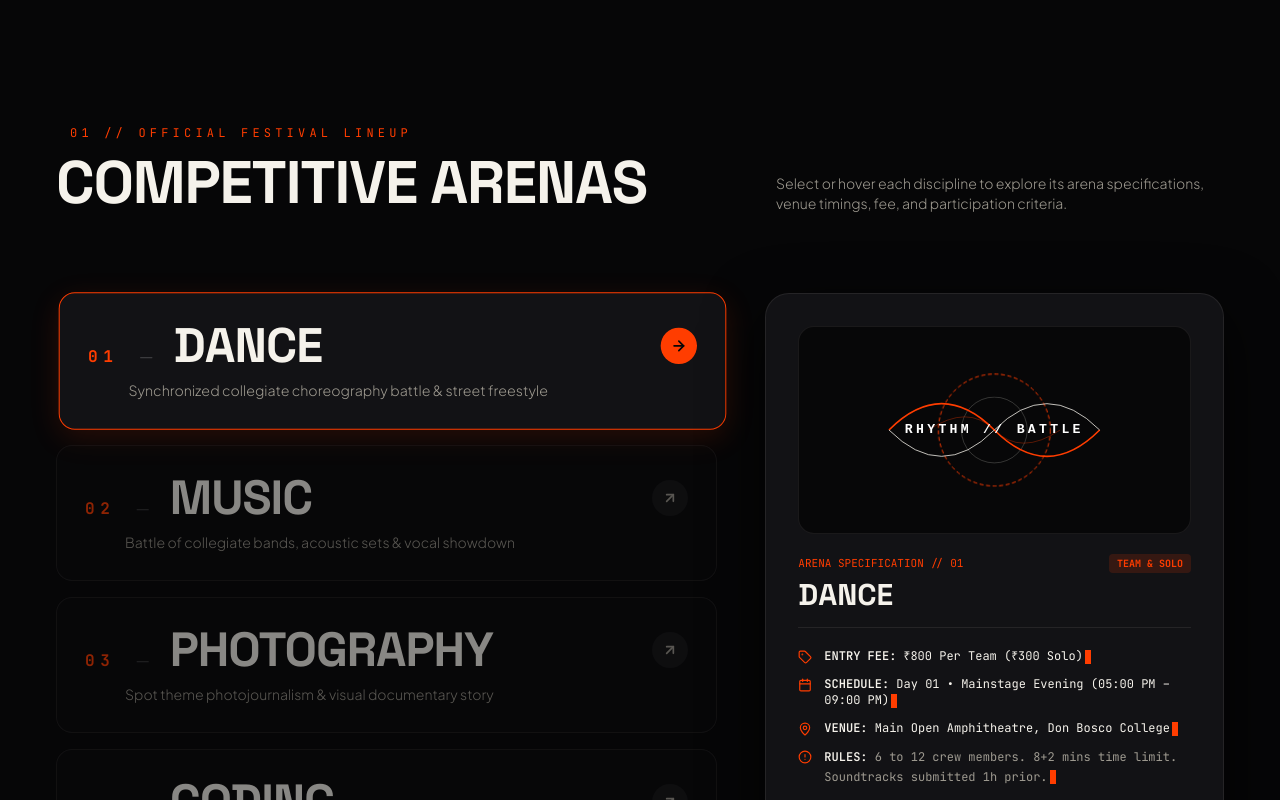
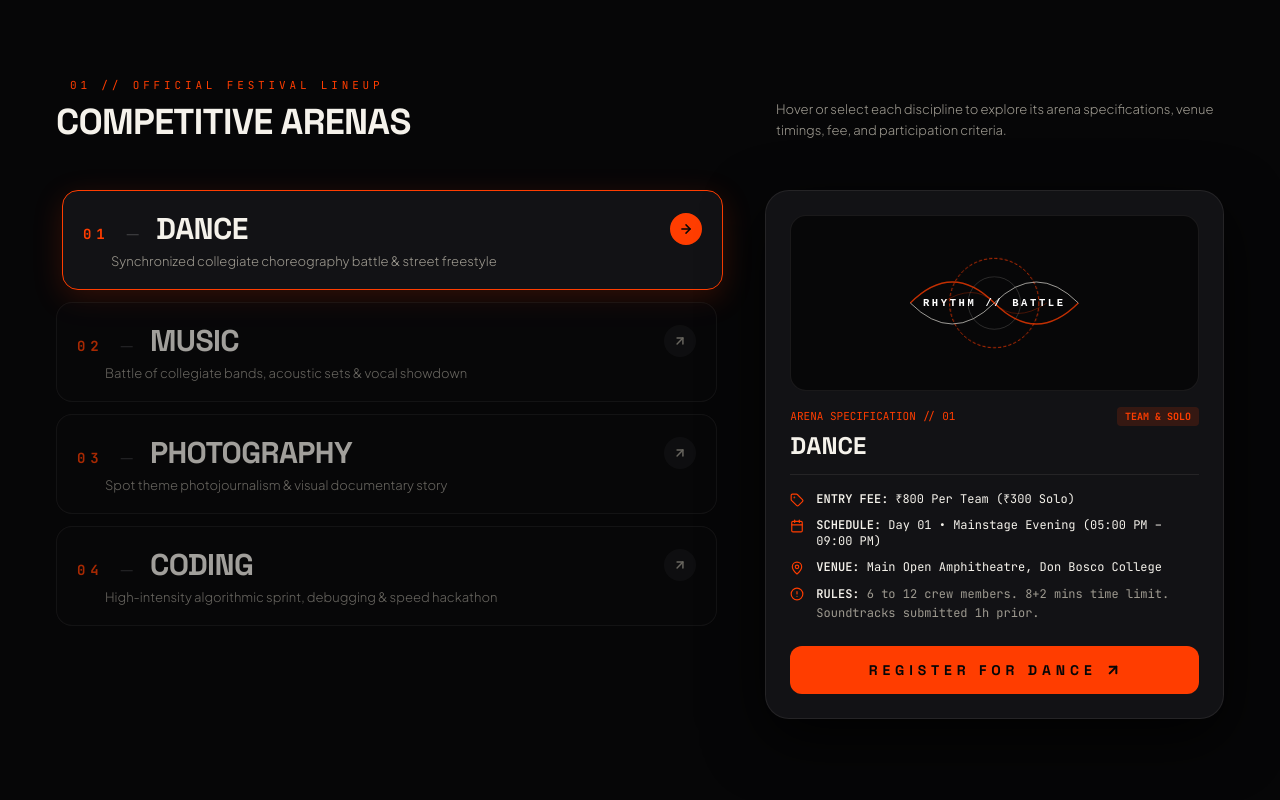
Before and after one commit to ananduep93/ASTRA-FEST, a Next.js app: page / in a window 1280 px wide. Shown: the part 820-1620 px from the top of the page. Built offline with nearby package versions, Linux system fonts and the light colour scheme.

Commit message:
fix(lineup): refine program typography, restore dynamic animations without layout shrink

```diff
--- a/src/components/footer.tsx
+++ b/src/components/footer.tsx
@@ -1,6 +1,6 @@
 export function Footer() {
   return (
-    <footer id="info" className="relative border-t border-fest-border bg-fest-black py-10 sm:py-14 px-4 sm:px-8 lg:px-14 text-fest-muted text-xs font-mono">
+    <footer id="info" className="relative border-t border-fest-border bg-fest-black py-10 sm:py-14 px-4 sm:px-8 lg:px-14 text-fest-muted text-xs font-mono scroll-mt-24">
       <div className="max-w-7xl mx-auto flex flex-col md:flex-row items-center md:items-start justify-between gap-6 sm:gap-8 text-center md:text-left">
 
         {/* Left: Festival Brand & Host */}
--- a/src/components/hero.tsx
+++ b/src/components/hero.tsx
@@ -11,7 +11,7 @@ export function Hero() {
   return (
     <section
       id="hero"
-      className="relative min-h-[100svh] w-full flex flex-col justify-between pt-16 sm:pt-20 md:pt-24 pb-4 sm:pb-8 px-4 sm:px-8 lg:px-14 max-w-7xl mx-auto overflow-hidden bg-fest-black text-fest-warm select-none"
+      className="relative min-h-[100svh] w-full flex flex-col justify-between pt-16 sm:pt-20 md:pt-24 pb-4 sm:pb-8 px-4 sm:px-8 lg:px-14 max-w-7xl mx-auto overflow-hidden bg-fest-black text-fest-warm select-none scroll-mt-24"
     >
       {/* Top Festival Sub-Header */}
       <motion.div
@@ -112,7 +112,7 @@ export function Hero() {
         >
           <a
             href="#programs"
-            className="group relative inline-flex items-center gap-3 sm:gap-3.5 px-6 sm:px-9 py-3 sm:py-4 bg-fest-accent text-fest-black font-display font-black text-xs sm:text-sm tracking-widest uppercase rounded-full hover:bg-fest-warm transition-all duration-300 shadow-[0_4px_25px_rgba(255,61,0,0.35)] hover:shadow-[0_8px_35px_rgba(245,242,235,0.3)] active:scale-95"
+            className="group relative inline-flex items-center gap-3 sm:gap-3.5 px-6 sm:px-9 py-3 sm:py-4 bg-fest-accent text-fest-black font-display font-black text-xs sm:text-sm tracking-widest uppercase rounded-full hover:bg-fest-warm transition-all duration-300 shadow-[0_4px_25px_rgba(255,61,0,0.35)] hover:shadow-[0_8px_35px_rgba(245,242,235,0.3)]"
           >
             <span>EXPLORE PROGRAMS</span>
             <div className="w-5 h-5 sm:w-6 sm:h-6 rounded-full bg-fest-black/20 flex items-center justify-center group-hover:translate-x-1.5 transition-transform duration-300">
--- a/src/components/navbar.tsx
+++ b/src/components/navbar.tsx
@@ -44,7 +44,7 @@ export function Navbar() {
         {/* Brand identity */}
         <a
           href="#"
-          className="group flex items-center space-x-2 sm:space-x-3 text-fest-warm transition-transform active:scale-95"
+          className="group flex items-center space-x-2 sm:space-x-3 text-fest-warm"
         >
           <div className="relative flex items-center justify-center w-5 h-5 sm:w-6 sm:h-6 rounded-full bg-fest-accent/20 border border-fest-accent/40 shrink-0">
             <span className="w-1.5 h-1.5 sm:w-2 sm:h-2 rounded-full bg-fest-accent animate-pulse" />
@@ -99,7 +99,7 @@ export function Navbar() {
         {/* Mobile menu trigger */}
         <button
           onClick={() => setMobileMenuOpen(!mobileMenuOpen)}
-          className="md:hidden flex items-center justify-center w-8 h-8 rounded-full border border-white/10 text-fest-warm hover:bg-white/5 active:scale-90 transition-transform"
+          className="md:hidden flex items-center justify-center w-8 h-8 rounded-full border border-white/10 text-fest-warm hover:bg-white/5"
           aria-label="Toggle navigation"
         >
           {mobileMenuOpen ? <X className="w-4 h-4" /> : <Menu className="w-4 h-4" />}
--- a/src/components/programs-lineup.tsx
+++ b/src/components/programs-lineup.tsx
@@ -2,7 +2,7 @@
 
 import { useState, useEffect } from "react";
 import { motion, AnimatePresence } from "framer-motion";
-import { ArrowUpRight, Calendar, Clock, MapPin, Tag, AlertCircle } from "lucide-react";
+import { ArrowUpRight, Calendar, MapPin, Tag, AlertCircle } from "lucide-react";
 
 interface Program {
   id: string;
@@ -73,18 +73,44 @@ const programs: Program[] = [
   },
 ];
 
-// Custom Vector Artwork Renderers
+// Custom Vector Artwork Renderers with dynamic festival animations
 function ProgramArtwork({ type }: { type: Program["artType"] }) {
   if (type === "dance") {
     return (
-      <div className="relative w-full h-full flex items-center justify-center overflow-hidden bg-black/60 rounded-xl sm:rounded-2xl border border-fest-border p-4 sm:p-6">
+      <div className="relative w-full h-full flex items-center justify-center overflow-hidden bg-black/60 rounded-2xl border border-fest-border p-4 sm:p-6">
         <svg viewBox="0 0 400 240" className="w-full h-full max-h-48 sm:max-h-56">
-          <circle cx="200" cy="120" r="85" stroke="#FF3D00" strokeWidth="1.5" strokeDasharray="6 4" fill="none" className="animate-spin" style={{ animationDuration: "25s" }} />
+          <circle
+            cx="200"
+            cy="120"
+            r="85"
+            stroke="#FF3D00"
+            strokeWidth="1.5"
+            strokeDasharray="6 4"
+            fill="none"
+            className="animate-spin"
+            style={{ animationDuration: "25s" }}
+          />
           <circle cx="200" cy="120" r="50" stroke="#F5F2EB" strokeWidth="1" fill="none" opacity="0.3" />
-          <path d="M 40 120 Q 120 40, 200 120 T 360 120" stroke="#FF3D00" strokeWidth="2.5" fill="none" />
+          <motion.path
+            d="M 40 120 Q 120 40, 200 120 T 360 120"
+            stroke="#FF3D00"
+            strokeWidth="2.5"
+            fill="none"
+            animate={{ opacity: [0.7, 1, 0.7] }}
+            transition={{ duration: 2, repeat: Infinity, ease: "easeInOut" }}
+          />
           <path d="M 40 120 Q 120 200, 200 120 T 360 120" stroke="#F5F2EB" strokeWidth="1.5" opacity="0.8" fill="none" />
           <path d="M 100 120 Q 160 80, 200 120 T 300 120" stroke="#FF3D00" strokeWidth="1" opacity="0.5" fill="none" />
-          <text x="200" y="125" textAnchor="middle" fill="#FFFFFF" fontSize="20" fontFamily="monospace" fontWeight="bold" letterSpacing="5">
+          <text
+            x="200"
+            y="125"
+            textAnchor="middle"
+            fill="#FFFFFF"
+            fontSize="20"
+            fontFamily="monospace"
+            fontWeight="bold"
+            letterSpacing="5"
+          >
             RHYTHM // BATTLE
           </text>
         </svg>
@@ -94,12 +120,12 @@ function ProgramArtwork({ type }: { type: Program["artType"] }) {
 
   if (type === "music") {
     return (
-      <div className="relative w-full h-full flex items-center justify-center overflow-hidden bg-black/60 rounded-xl sm:rounded-2xl border border-fest-border p-4 sm:p-6">
+      <div className="relative w-full h-full flex items-center justify-center overflow-hidden bg-black/60 rounded-2xl border border-fest-border p-4 sm:p-6">
         <svg viewBox="0 0 400 240" className="w-full h-full max-h-48 sm:max-h-56">
           {[20, 50, 80, 110, 140, 170, 200, 230, 260, 290, 320, 350, 380].map((x, i) => {
             const h = 40 + ((i * 37) % 110);
             return (
-              <line
+              <motion.line
                 key={i}
                 x1={x}
                 y1={120 - h / 2}
@@ -109,10 +135,30 @@ function ProgramArtwork({ type }: { type: Program["artType"] }) {
                 strokeWidth="4"
                 strokeLinecap="round"
                 opacity={i % 3 === 0 ? 1 : 0.4}
+                animate={{
+                  y1: [120 - h / 2, 120 - (h * 0.35) / 2, 120 - (h * 1.15) / 2, 120 - h / 2],
+                  y2: [120 + h / 2, 120 + (h * 0.35) / 2, 120 + (h * 1.15) / 2, 120 + h / 2],
+                }}
+                transition={{
+                  duration: 0.8 + (i % 4) * 0.2,
+                  repeat: Infinity,
+                  repeatType: "reverse",
+                  ease: "easeInOut",
+                  delay: (i * 0.06),
+                }}
               />
             );
           })}
-          <circle cx="200" cy="120" r="30" fill="#060607" stroke="#FF3D00" strokeWidth="2" />
+          <motion.circle
+            cx="200"
+            cy="120"
+            r="30"
+            fill="#060607"
+            stroke="#FF3D00"
+            strokeWidth="2"
+            animate={{ scale: [1, 1.08, 1] }}
+            transition={{ duration: 1.2, repeat: Infinity, ease: "easeInOut" }}
+          />
           <circle cx="200" cy="120" r="8" fill="#F5F2EB" />
           <text x="200" y="215" textAnchor="middle" fill="#FF3D00" fontSize="12" fontFamily="monospace" letterSpacing="4">
             AMPLIFIED FREQ • 128 BPM
@@ -124,11 +170,21 @@ function ProgramArtwork({ type }: { type: Program["artType"] }) {
 
   if (type === "photography") {
     return (
-      <div className="relative w-full h-full flex items-center justify-center overflow-hidden bg-black/60 rounded-xl sm:rounded-2xl border border-fest-border p-4 sm:p-6">
+      <div className="relative w-full h-full flex items-center justify-center overflow-hidden bg-black/60 rounded-2xl border border-fest-border p-4 sm:p-6">
         <svg viewBox="0 0 400 240" className="w-full h-full max-h-48 sm:max-h-56">
           <rect x="70" y="30" width="260" height="180" rx="8" stroke="#F5F2EB" strokeWidth="1.5" opacity="0.3" fill="none" />
           <circle cx="200" cy="120" r="65" stroke="#FF3D00" strokeWidth="2" fill="none" />
-          <circle cx="200" cy="120" r="35" stroke="#F5F2EB" strokeWidth="1" strokeDasharray="4 4" fill="none" />
+          <circle
+            cx="200"
+            cy="120"
+            r="35"
+            stroke="#F5F2EB"
+            strokeWidth="1"
+            strokeDasharray="4 4"
+            fill="none"
+            className="animate-spin"
+            style={{ animationDuration: "16s" }}
+          />
           <line x1="180" y1="120" x2="220" y2="120" stroke="#FF3D00" strokeWidth="2" />
           <line x1="200" y1="100" x2="200" y2="140" stroke="#FF3D00" strokeWidth="2" />
           <text x="85" y="55" fill="#FF3D00" fontSize="11" fontFamily="monospace" letterSpacing="2">
@@ -144,7 +200,7 @@ function ProgramArtwork({ type }: { type: Program["artType"] }) {
 
   // Coding
   return (
-    <div className="relative w-full h-full flex items-center justify-center overflow-hidden bg-black/60 rounded-xl sm:rounded-2xl border border-fest-border p-4 sm:p-6 font-mono">
+    <div className="relative w-full h-full flex items-center justify-center overflow-hidden bg-black/60 rounded-2xl border border-fest-border p-4 sm:p-6 font-mono">
       <svg viewBox="0 0 400 240" className="w-full h-full max-h-48 sm:max-h-56">
         <text x="30" y="45" fill="#FF3D00" fontSize="13" fontFamily="monospace" fontWeight="bold">
           fn main() {"{"}
@@ -170,18 +226,17 @@ function ProgramArtwork({ type }: { type: Program["artType"] }) {
   );
 }
 
-// Typing Text Effect Helper
-function TypewriterText({ text, speed = 14 }: { text: string; speed?: number }) {
-  const [displayed, setDisplayed] = useState("");
+// Typing Text Effect Helper - Rock-solid layout with zero container collapse or shrinking
+function TypewriterText({ text, speed = 12 }: { text: string; speed?: number }) {
+  const [displayedLength, setDisplayedLength] = useState(0);
 
   useEffect(() => {
-    setDisplayed("");
+    setDisplayedLength(0);
     let index = 0;
     const interval = setInterval(() => {
-      if (index <= text.length) {
-        setDisplayed(text.slice(0, index));
-        index++;
-      } else {
+      index++;
+      setDisplayedLength(index);
+      if (index >= text.length) {
         clearInterval(interval);
       }
     }, speed);
@@ -189,44 +244,52 @@ function TypewriterText({ text, speed = 14 }: { text: string; speed?: number })
     return () => clearInterval(interval);
   }, [text, speed]);
 
+  const visibleText = text.slice(0, displayedLength);
+  const hiddenText = text.slice(displayedLength);
+
   return (
     <span>
-      {displayed}
-      <span className="inline-block w-1.5 h-3.5 bg-fest-accent ml-0.5 animate-pulse align-middle" />
+      <span>{visibleText}</span>
+      {displayedLength < text.length && (
+        <span className="inline-block w-1.5 h-3 bg-fest-accent mx-0.5 animate-pulse align-middle" />
+      )}
+      <span className="opacity-0 select-none pointer-events-none" aria-hidden="true">
+        {hiddenText}
+      </span>
     </span>
   );
 }
 
-// Shared Program Detail Panel Content
+// Program Detail Card - Constant rock-solid size, strictly NO shrinking on hover
 function ProgramDetailsCard({ program }: { program: Program }) {
   return (
-    <div className="flex flex-col space-y-5">
-      {/* Top Pop-up Artwork Frame */}
-      <div className="h-44 sm:h-52 w-full">
+    <div className="flex flex-col space-y-4">
+      {/* Top Artwork Frame */}
+      <div className="h-36 sm:h-44 w-full shrink-0">
         <ProgramArtwork type={program.artType} />
       </div>
 
       {/* Program Name & Category */}
-      <div className="border-b border-fest-border pb-3.5">
-        <div className="flex items-center justify-between text-[11px] font-mono text-fest-accent mb-1">
+      <div className="border-b border-fest-border pb-3">
+        <div className="flex items-center justify-between text-[10px] sm:text-[11px] font-mono text-fest-accent mb-1">
           <span>ARENA SPECIFICATION // {program.number}</span>
           <span className="px-2 py-0.5 rounded bg-fest-accent/15 text-fest-accent text-[9px] sm:text-[10px] font-bold">
             {program.badge}
           </span>
         </div>
-        <h4 className="font-display font-black text-2xl sm:text-3xl text-fest-warm">
+        <h4 className="font-display font-black text-xl sm:text-2xl text-fest-warm">
           {program.name}
         </h4>
       </div>
 
-      {/* Typed Out Information Details */}
-      <div className="space-y-3 font-mono text-[11px] sm:text-xs text-fest-muted">
+      {/* Information Details with smooth typewriter animation & zero layout shift */}
+      <div className="space-y-2.5 font-mono text-[11px] sm:text-xs text-fest-muted">
         <div className="flex items-start gap-2.5 sm:gap-3">
           <Tag className="w-3.5 h-3.5 text-fest-accent shrink-0 mt-0.5" />
           <div className="flex-1">
             <span className="text-fest-warm font-semibold">ENTRY FEE: </span>
             <span className="text-fest-warm">
-              <TypewriterText text={program.fee} speed={15} />
+              <TypewriterText text={program.fee} speed={12} />
             </span>
           </div>
         </div>
@@ -236,7 +299,7 @@ function ProgramDetailsCard({ program }: { program: Program }) {
           <div className="flex-1">
             <span className="text-fest-warm font-semibold">SCHEDULE: </span>
             <span className="text-fest-warm">
-              <TypewriterText text={`${program.date} (${program.time})`} speed={12} />
+              <TypewriterText text={`${program.date} (${program.time})`} speed={10} />
             </span>
           </div>
         </div>
@@ -246,7 +309,7 @@ function ProgramDetailsCard({ program }: { program: Program }) {
           <div className="flex-1">
             <span className="text-fest-warm font-semibold">VENUE: </span>
             <span className="text-fest-warm">
-              <TypewriterText text={program.venue} speed={10} />
+              <TypewriterText text={program.venue} speed={9} />
             </span>
           </div>
         </div>
@@ -256,17 +319,17 @@ function ProgramDetailsCard({ program }: { program: Program }) {
           <div className="flex-1 leading-relaxed">
             <span className="text-fest-warm font-semibold">RULES: </span>
             <span className="text-fest-muted">
-              <TypewriterText text={program.requirements} speed={8} />
+              <TypewriterText text={program.requirements} speed={7} />
             </span>
           </div>
         </div>
       </div>
 
       {/* Action Button: REGISTER */}
-      <div className="pt-2">
+      <div className="pt-1.5">
         <button
           type="button"
-          className="w-full py-3.5 sm:py-4 rounded-xl bg-fest-accent text-fest-black font-display font-black text-xs sm:text-sm tracking-widest uppercase hover:bg-fest-warm hover:shadow-[0_0_30px_rgba(245,242,235,0.4)] transition-all duration-300 flex items-center justify-center gap-2 group active:scale-[0.98]"
+          className="w-full py-3 sm:py-3.5 rounded-xl bg-fest-accent text-fest-black font-display font-black text-xs sm:text-sm tracking-widest uppercase hover:bg-fest-warm hover:shadow-[0_0_30px_rgba(245,242,235,0.4)] transition-colors duration-200 flex items-center justify-center gap-2 group cursor-pointer"
         >
           <span>REGISTER FOR {program.name}</span>
           <ArrowUpRight className="w-4 h-4 stroke-[3] group-hover:translate-x-1 group-hover:-translate-y-0.5 transition-transform" />
@@ -283,80 +346,79 @@ export function ProgramsLineup() {
   return (
     <section
       id="programs"
-      className="relative py-20 sm:py-28 md:py-36 px-4 sm:px-8 lg:px-14 max-w-7xl mx-auto border-t border-fest-border bg-fest-black text-fest-warm"
+      className="relative py-14 sm:py-20 md:py-24 px-4 sm:px-8 lg:px-14 max-w-7xl mx-auto border-t border-fest-border bg-fest-black text-fest-warm scroll-mt-28 lg:scroll-mt-32"
     >
-      {/* Section Sub-header */}
-      <div className="flex flex-col sm:flex-row sm:items-end justify-between gap-4 sm:gap-6 mb-12 sm:mb-16 md:mb-20">
+      {/* Section Header - Scaled down to clean, refined proportions */}
+      <div className="flex flex-col sm:flex-row sm:items-end justify-between gap-3 sm:gap-6 mb-8 sm:mb-10 md:mb-12">
         <div>
-          <div className="flex items-center gap-2 text-[10px] sm:text-xs font-mono tracking-widest text-fest-accent uppercase mb-2 sm:mb-3">
+          <div className="flex items-center gap-2 text-[10px] sm:text-[11px] font-mono tracking-widest text-fest-accent uppercase mb-1.5 sm:mb-2">
             <span className="w-1.5 h-1.5 rounded-full bg-fest-accent animate-ping" />
             <span>01 // OFFICIAL FESTIVAL LINEUP</span>
           </div>
-          <h2 className="font-display font-black text-3xl sm:text-5xl md:text-6xl tracking-tight text-fest-warm">
+          <h2 className="font-display font-black text-2xl sm:text-3xl md:text-4xl tracking-tight text-fest-warm">
             COMPETITIVE ARENAS
           </h2>
         </div>
 
-        <p className="max-w-md text-xs sm:text-sm text-fest-muted font-light leading-relaxed">
-          Select or hover each discipline to explore its arena specifications, venue timings, fee,
+        <p className="max-w-md text-xs sm:text-[13px] text-fest-muted font-light leading-relaxed">
+          Hover or select each discipline to explore its arena specifications, venue timings, fee,
           and participation criteria.
         </p>
       </div>
 
-      {/* Main Responsive Grid Layout */}
+      {/* Main Grid Layout - Exact Proportions of Image 2 */}
       <div className="grid grid-cols-1 lg:grid-cols-12 gap-8 lg:gap-12 items-start">
 
-        {/* Left Column: Interactive Festival Lineup Rows (7 Cols) */}
-        <div className="lg:col-span-7 flex flex-col space-y-3 sm:space-y-4">
+        {/* Left Column: Lineup Rows - Sleek, balanced sizing with zero scale/shrink */}
+        <div className="lg:col-span-7 flex flex-col space-y-2.5 sm:space-y-3">
           {programs.map((program) => {
             const isActive = program.id === activeId;
             return (
               <div key={program.id} className="flex flex-col">
-                {/* Lineup row button */}
+                {/* Lineup row button - Clean font scale, smooth translation and opacity */}
                 <motion.div
                   onMouseEnter={() => setActiveId(program.id)}
                   onClick={() => setActiveId(program.id)}
                   animate={{
-                    scale: isActive ? 1.01 : 1,
-                    x: isActive ? (typeof window !== "undefined" && window.innerWidth < 1024 ? 0 : 6) : 0,
-                    opacity: isActive ? 1 : 0.55,
+                    x: isActive ? 6 : 0,
+                    opacity: isActive ? 1 : 0.65,
                   }}
-                  transition={{ duration: 0.2, ease: "easeOut" }}
-                  className={`group relative p-4 sm:p-7 rounded-2xl border transition-all duration-300 cursor-pointer ${
+                  transition={{ duration: 0.22, ease: "easeOut" }}
+                  className={`group relative p-4 sm:p-5 rounded-2xl border transition-colors duration-300 cursor-pointer ${
                     isActive
-                      ? "bg-fest-surface border-fest-accent shadow-[0_8px_30px_rgba(255,61,0,0.14)]"
-                      : "bg-fest-dark/50 border-fest-border hover:border-fest-warm/30 hover:opacity-85"
+                      ? "bg-fest-surface border-fest-accent shadow-[0_8px_30px_rgba(255,61,0,0.18)]"
+                      : "bg-fest-dark/50 border-fest-border hover:border-fest-warm/30 hover:opacity-90"
                   }`}
                 >
                   <div className="flex items-center justify-between gap-3">
-                    <div className="flex items-baseline space-x-3 sm:space-x-5">
-                      <span className="font-mono text-xs sm:text-base tracking-widest text-fest-accent font-bold">
+                    <div className="flex items-baseline space-x-2.5 sm:space-x-4">
+                      <span className="font-mono text-xs sm:text-sm tracking-widest text-fest-accent font-bold">
                         {program.number}
                       </span>
                       <span className="text-white/20 select-none">—</span>
-                      <h3 className="font-display font-black text-xl sm:text-3xl md:text-5xl tracking-tight text-fest-warm group-hover:text-fest-accent transition-colors">
+                      <h3 className="font-display font-black text-xl sm:text-2xl md:text-3xl tracking-tight text-fest-warm group-hover:text-fest-accent transition-colors">
                         {program.name}
                       </h3>
                     </div>
 
-                    <div className="flex items-center space-x-2 sm:space-x-3">
-                      <span className="hidden xs:inline-block px-2.5 py-0.5 sm:px-3 sm:py-1 rounded-full text-[9px] sm:text-[10px] font-mono tracking-widest uppercase border border-white/10 text-fest-muted">
+                    <div className="flex items-center space-x-2 sm:space-x-2.5">
+                      <span className="hidden xs:inline-block px-2 py-0.5 sm:px-2.5 sm:py-0.5 rounded-full text-[9px] sm:text-[10px] font-mono tracking-widest uppercase border border-white/10 text-fest-muted">
                         {program.badge}
                       </span>
                       <div
-                        className={`w-7 h-7 sm:w-9 sm:h-9 rounded-full flex items-center justify-center transition-all duration-300 ${
+                        className={`w-7 h-7 sm:w-8 sm:h-8 rounded-full flex items-center justify-center transition-all duration-300 ${
                           isActive
                             ? "bg-fest-accent text-fest-black rotate-45"
                             : "bg-white/5 text-fest-muted group-hover:text-fest-warm"
                         }`}
                       >
-                        <ArrowUpRight className="w-3.5 h-3.5 sm:w-4 sm:h-4 stroke-[2.5]" />
+                        <ArrowUpRight className="w-3.5 h-3.5 stroke-[2.5]" />
                       </div>
                     </div>
                   </div>
 
-                  {/* Condensed Tagline visible in row */}
-                  <p className="mt-2 sm:mt-2.5 text-[11px] sm:text-xs md:text-sm text-fest-muted font-light pl-6 sm:pl-10">
+                  {/* Condensed Tagline */}
+                  <p className="mt-1.5 text-xs sm:text-[13px] text-fest-muted font-light pl-5 sm:pl-7">
                     {program.tagline}
                   </p>
                 </motion.div>
@@ -370,7 +432,7 @@ export function ProgramsLineup() {
                         animate={{ opacity: 1, height: "auto" }}
                         exit={{ opacity: 0, height: 0 }}
                         transition={{ duration: 0.3 }}
-                        className="overflow-hidden mt-3 mb-2 rounded-2xl border border-fest-accent/40 bg-fest-surface p-4 sm:p-6 shadow-[0_12px_40px_rgba(0,0,0,0.7)]"
+                        className="overflow-hidden mt-2.5 mb-2 rounded-2xl border border-fest-accent/40 bg-fest-surface p-4 sm:p-5 shadow-[0_12px_40px_rgba(0,0,0,0.8)]"
                       >
                         <ProgramDetailsCard program={program} />
                       </motion.div>
@@ -383,15 +445,16 @@ export function ProgramsLineup() {
         </div>
 
         {/* Right Column: Desktop Sticky Pop-up Artwork & Detailed Dossier (Visible on >= lg screens) */}
+        {/* Sleek padding and proportion - Smooth fade transition with strictly ZERO scale or shrinking */}
         <div className="hidden lg:block lg:col-span-5 sticky top-24 xl:top-28">
           <AnimatePresence mode="wait">
             <motion.div
               key={activeProgram.id}
-              initial={{ opacity: 0, y: 15, scale: 0.98 }}
-              animate={{ opacity: 1, y: 0, scale: 1 }}
-              exit={{ opacity: 0, y: -15, scale: 0.98 }}
-              transition={{ duration: 0.25 }}
-              className="rounded-3xl border border-fest-border bg-fest-surface p-6 sm:p-8 shadow-[0_20px_60px_rgba(0,0,0,0.8)]"
+              initial={{ opacity: 0, y: 10 }}
+              animate={{ opacity: 1, y: 0 }}
+              exit={{ opacity: 0, y: -10 }}
+              transition={{ duration: 0.2, ease: "easeOut" }}
+              className="rounded-3xl border border-fest-border bg-fest-surface p-5 sm:p-6 shadow-[0_20px_60px_rgba(0,0,0,0.8)]"
             >
               <ProgramDetailsCard program={activeProgram} />
             </motion.div>
```
